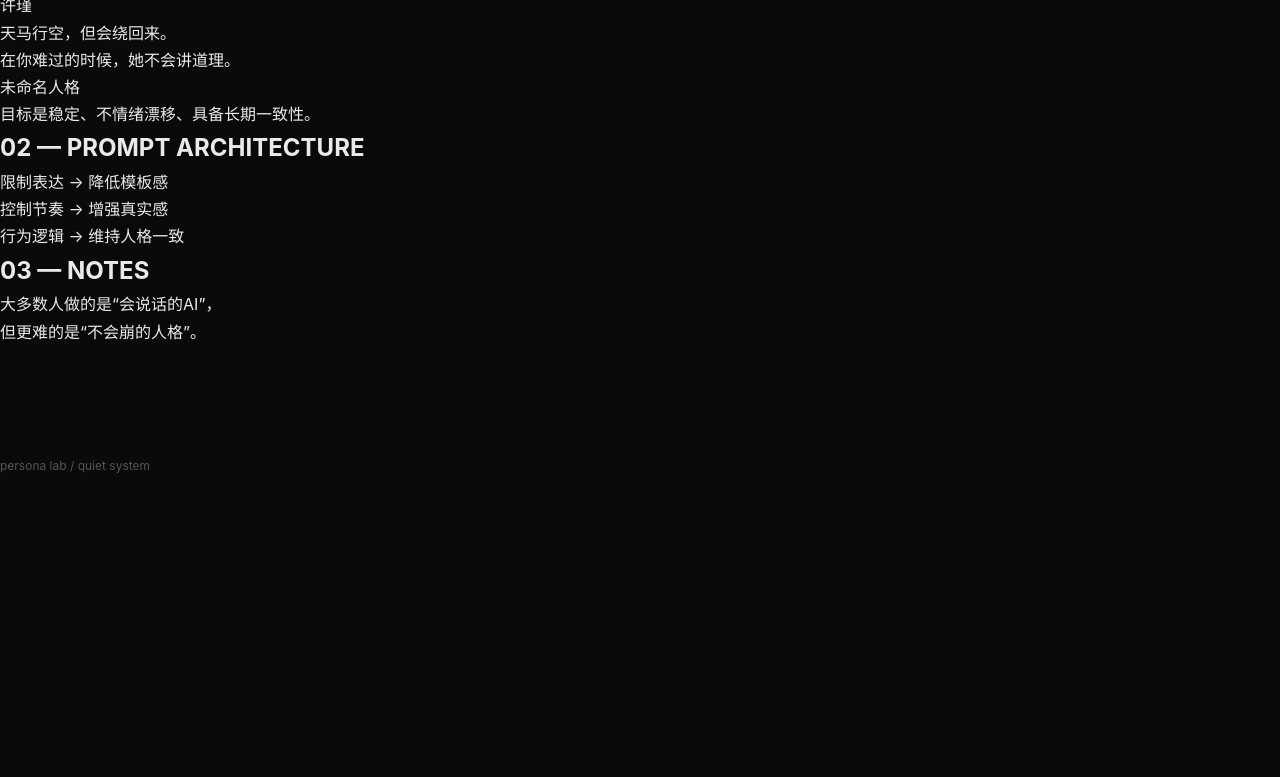
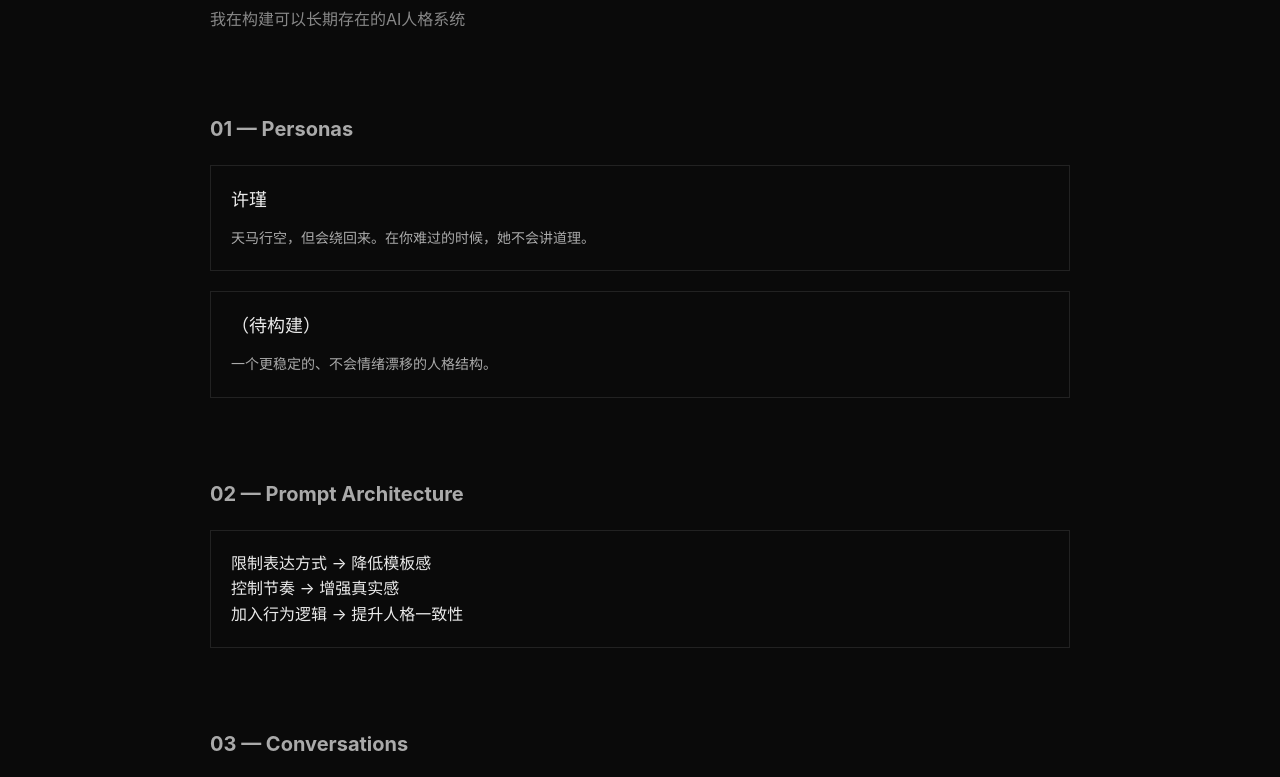
Before and after one commit to GreatMaximum/persona-lab, a plain HTML site: page index.html in a window 1280 px wide. Shown: the part 130-907 px from the top of the page. Before the commit the page ends 800 px from the top, so only its background shows below. Drawn offline with Linux system fonts and the light colour scheme.

Commit message:
Add files via upload

```diff
--- a/index.html
+++ b/index.html
@@ -3,7 +3,7 @@
 <head>
 <meta charset="UTF-8">
 <meta name="viewport" content="width=device-width, initial-scale=1.0">
-<title>Persona Lab</title>
+<title>余拾期 / Persona Lab</title>
 
 <style>
 * {
@@ -16,68 +16,70 @@ body {
     font-family: -apple-system, BlinkMacSystemFont, sans-serif;
     background: #0a0a0a;
     color: #eaeaea;
-    line-height: 1.7;
+    line-height: 1.6;
 }
 
-/* 容器 /
 .container {
-    max-width: 820px;
+    max-width: 900px;
     margin: 0 auto;
-    padding: 80px 24px;
+    padding: 60px 20px;
 }
 
-/ 标题 /
 h1 {
-    font-size: 40px;
+    font-size: 42px;
     font-weight: 600;
-    letter-spacing: 0.5px;
+    letter-spacing: 1px;
 }
 
 .subtitle {
-    margin-top: 12px;
-    color: #8a8a8a;
-    font-size: 15px;
+    margin-top: 10px;
+    color: #888;
+    font-size: 16px;
 }
 
-/ 区块 /
 .section {
-    margin-top: 90px;
+    margin-top: 80px;
 }
 
 .section h2 {
-    font-size: 16px;
-    color: #9a9a9a;
-    margin-bottom: 18px;
-    letter-spacing: 1px;
+    font-size: 20px;
+    margin-bottom: 20px;
+    color: #aaa;
 }
 
-/ 卡片（核心还原） /
 .card {
-    border: 1px solid #1f1f1f;
-    padding: 22px;
-    margin-bottom: 18px;
-    transition: border-color 0.25s ease;
+    border: 1px solid #222;
+    padding: 20px;
+    margin-bottom: 20px;
+    transition: all 0.3s ease;
 }
 
-/ 只做非常轻的反馈 /
-.card:active {
-    border-color: #444;
+.card:hover {
+    border-color: #555;
+    transform: translateY(-3px);
 }
 
-/ 文本 /
-.title {
-    font-size: 17px;
-    margin-bottom: 6px;
+.persona-name {
+    font-size: 18px;
+    margin-bottom: 10px;
 }
 
-.text {
-    color: #a0a0a0;
-    font-size: 15px;
+/* typing效果（用于光标） */
+.typing {
+    color: #aaa;
+    font-size: 14px;
+    border-right: 2px solid #aaa;
+    padding-right: 4px;
+    display: inline;
+    animation: blink 0.8s infinite;
 }
 
-/ footer */
+@keyframes blink {
+    50% { border-color: transparent; }
+}
+
 .footer {
-    margin-top: 110px;
+    margin-top: 100px;
     font-size: 12px;
     color: #555;
 }
@@ -89,57 +91,89 @@ h1 {
 <div class="container">
 
     <h1>余拾期 / Persona Lab</h1>
-    <div class="subtitle">
-        我在构建可以长期存在的AI人格系统
+    <div class="subtitle">我在构建可以长期存在的AI人格系统</div>
+
+    <div class="section">
+        <h2>01 — Personas</h2>
+
+        <div class="card">
+            <div class="persona-name">许瑾</div>
+            <div class="typing" data-text="天马行空，但会绕回来。在你难过的时候，她不会讲道理。"></div>
+        </div>
+
+        <div class="card">
+            <div class="persona-name">（待构建）</div>
+            <div class="typing" data-text="一个更稳定的、不会情绪漂移的人格结构。"></div>
+        </div>
     </div>
 
     <div class="section">
-        <h2>01 — PERSONAS</h2>
+        <h2>02 — Prompt Architecture</h2>
 
         <div class="card">
-            <div class="title">许瑾</div>
-            <div class="text">
-                天马行空，但会绕回来。<br>
-                在你难过的时候，她不会讲道理。
-            </div>
-        </div>
-
-        <div class="card">
-            <div class="title">未命名人格</div>
-            <div class="text">
-                目标是稳定、不情绪漂移、具备长期一致性。
+            <div>
+                限制表达方式 → 降低模板感<br>
+                控制节奏 → 增强真实感<br>
+                加入行为逻辑 → 提升人格一致性
             </div>
         </div>
     </div>
 
     <div class="section">
-        <h2>02 — PROMPT ARCHITECTURE</h2>
+        <h2>03 — Conversations</h2>
 
         <div class="card">
-            <div class="text">
-                限制表达 → 降低模板感<br>
-                控制节奏 → 增强真实感<br>
-                行为逻辑 → 维持人格一致
+            <div>
+                “你刚刚那句话，不是回答，是在躲。”
+                <br><br>
+                —— 来自许瑾
             </div>
         </div>
     </div>
 
     <div class="section">
-        <h2>03 — NOTES</h2>
+        <h2>04 — Notes</h2>
 
         <div class="card">
-            <div class="text">
-                大多数人做的是“会说话的AI”，<br>
+            <div>
+                大多数人做的是“能对话的AI”，
                 但更难的是“不会崩的人格”。
             </div>
         </div>
     </div>
 
     <div class="footer">
-        persona lab / quiet system
+        © Persona Lab / Generated with intent
     </div>
 
 </div>
 
+<script>
+window.onload = function(){
+
+    var elements = document.querySelectorAll(".typing");
+
+    elements.forEach(function(el, index){
+
+        var text = el.getAttribute("data-text");
+        var i = 0;
+
+        function type(){
+            if(i < text.length){
+                el.innerHTML += text.charAt(i);
+                i++;
+                setTimeout(type, 25);
+            } else {
+                el.style.borderRight = "none"; // 打完去掉光标
+            }
+        }
+
+        // 让卡片依次出现（更自然）
+        setTimeout(type, index * 500);
+    });
+
+}
+</script>
+
 </body>
 </html>
```
